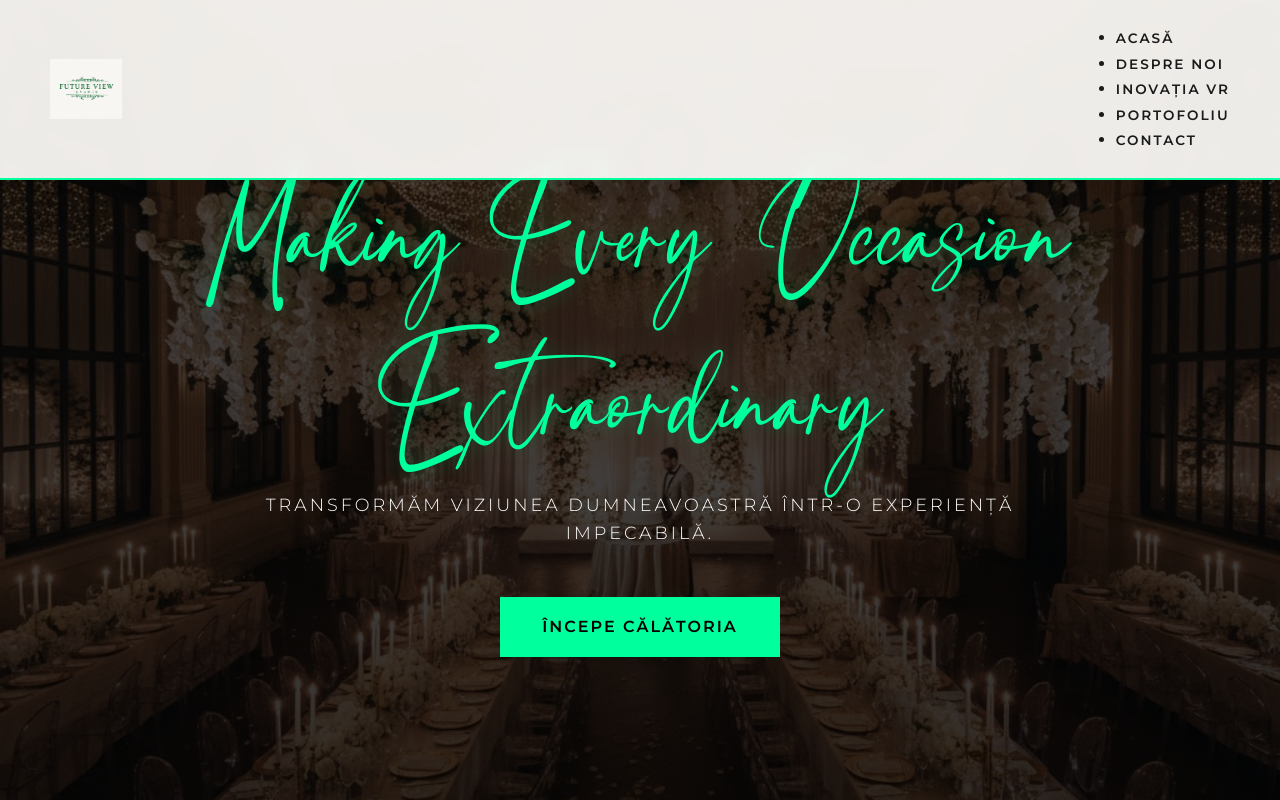
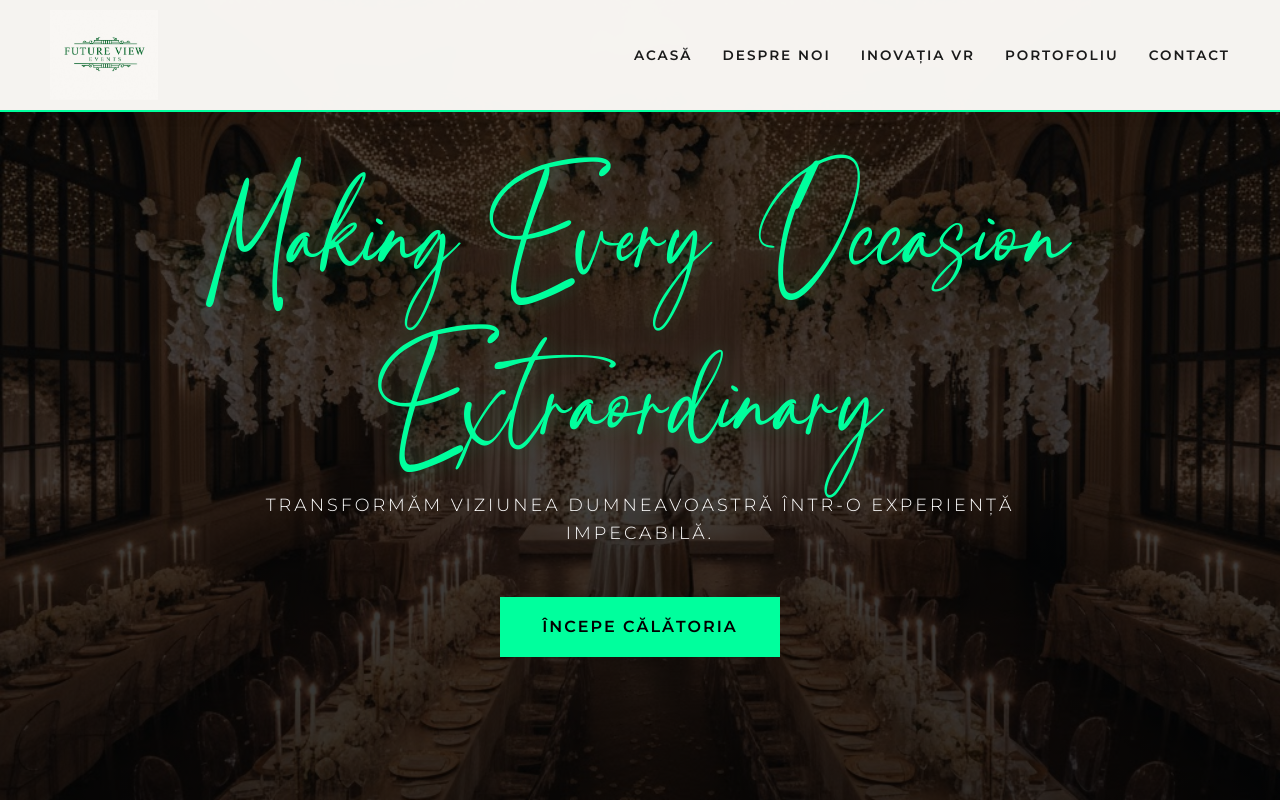
Before and after one commit to Dannydm112/site-forfun, a plain HTML site: page index.html in a window 1280 px wide. Shown: the top 800 px of the page. Drawn offline with Linux system fonts and the light colour scheme.

Commit message:
Update style.css

```diff
--- a/style.css
+++ b/style.css
@@ -32,12 +32,13 @@ body {
 }
 
 /* ================= NAVBAR (Acum crem cu text negru) ================= */
+/* ================= NAVBAR ================= */
 .navbar {
     display: flex;
     justify-content: space-between;
     align-items: center;
-    padding: 25px 50px;
-    background: rgba(250, 248, 245, 0.95);
+    padding: 10px 50px; /* Am micșorat padding-ul ca bara să fie subțire și finuță */
+    background: rgba(250, 248, 245, 0.98);
     position: fixed;
     width: 100%;
     top: 0;
@@ -52,19 +53,25 @@ body {
     text-decoration: none;
 }
 .logo-img {
-    height: 60px; /* Ajustează înălțimea logo-ului de sus */
+    height: 90px; /* L-am făcut destul de mare ca să se citească clar */
     width: auto;
-    mix-blend-mode: multiply; /* MAGIA: face fundalul alb invizibil pe cremul din navbar */
+    mix-blend-mode: multiply; /* Scoate fundalul alb al logo-ului */
     transition: transform 0.3s ease;
 }
 .logo-img:hover {
     transform: scale(1.05);
 }
+.nav-links {
+    list-style: none !important; /* Elimină punctulețele */
+    display: flex !important; /* Forțează meniul să stea pe orizontală */
+    flex-direction: row;
+    gap: 30px;
+    margin: 0;
+    padding: 0;
+    align-items: center;
 }
-.nav-links {
-    list-style: none;
-    display: flex;
-    gap: 30px;
+.nav-links li {
+    display: inline-block;
 }
 .nav-links a {
     color: var(--text-dark);
```
